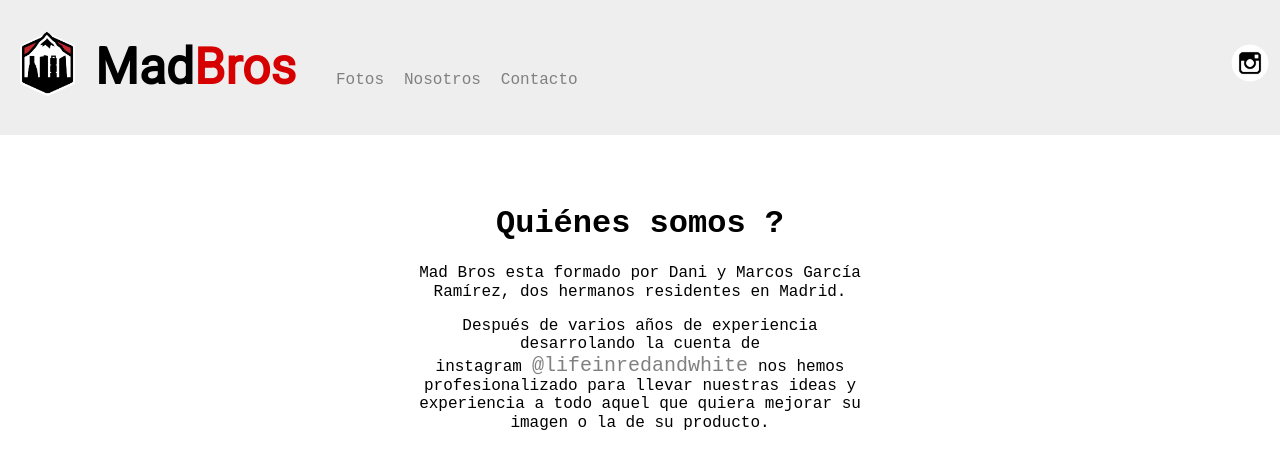
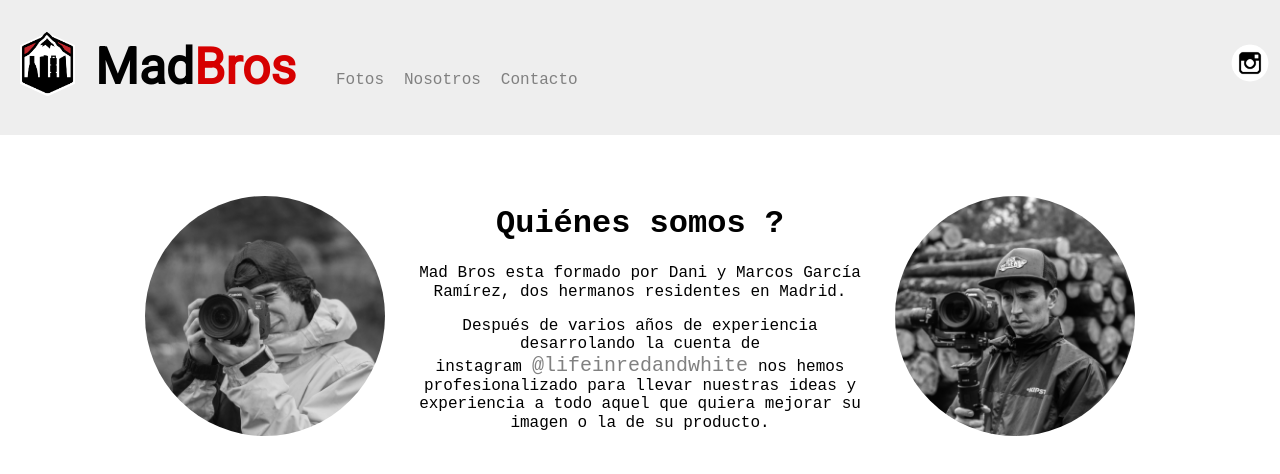
Before and after one commit to DaniGRamirez/mad-bros, a React (Create React App) app: page /About in a window 1280 px wide. Shown: the top 474 px of the page. Built offline with nearby package versions, Linux system fonts and the light colour scheme; a web font is replaced by a local one.

Commit message:
more changes

```diff
--- a/src/Components/About.js
+++ b/src/Components/About.js
@@ -9,7 +9,7 @@ class About extends Component {
       return(
         <div className="mainContainer">
           <div className="usContainer">
-            {/* <img className="usItem imgUs" src={photoMarcos}></img>             */}
+            <img className="usItem imgUs" src="img/Us/Marcos.jpg"></img>
             <div className="usItem" id="usText">
               <h1>Quiénes somos ?</h1>
               <p>Mad Bros esta formado por Dani y Marcos García Ramírez, dos hermanos residentes en Madrid.</p>
@@ -18,7 +18,7 @@ class About extends Component {
                 nos hemos profesionalizado para llevar nuestras ideas y experiencia a todo aquel que quiera mejorar su imagen
                 o la de su producto.</p>
             </div>
-            {/* <img className="usItem imgUs" src={photoDani}></img>                   */}
+            <img className="usItem imgUs" src="img/Us/Dani.jpg"></img>
           </div>
           {/* <div className="madBrosImgContainer">
             <img id="madBrosImg" src={photoDani}></img>
--- a/src/Components/PhotosGallery.js
+++ b/src/Components/PhotosGallery.js
@@ -41,7 +41,7 @@ import sizeOf from 'image-size';
     AddPhotosInFolder("4_3",4,3,2);
     AddPhotosInFolder("3_4",3,4,0);
     AddPhotosInFolder("5_4",5,4,1);
-    //shuffle(selectedPhotos);
+    shuffle(selectedPhotos);
     console.log(selectedPhotos);
     console.log("invoking getselected");
 
```
Also changed, not shown: public/img/Us/Dani.jpg (added), public/img/Us/Marcos.jpg (added), 8 other files (tests, documents, lock files or other folders).
